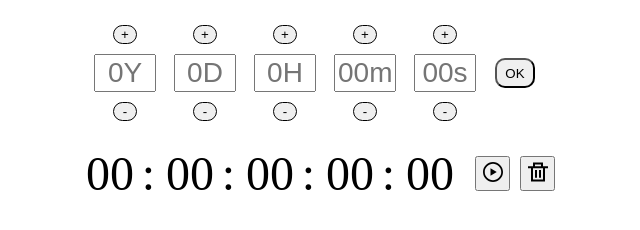
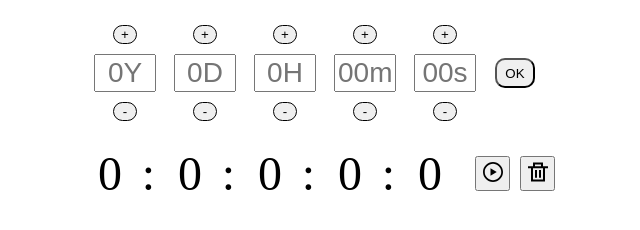
Before and after one commit to bagma-d/some-timer, a plain HTML site: page index.html in a window 1280 px wide. Both pictures are taken after a click on the button "OK". Shown: the whole page, without its empty margins (325-965 px from the left). Drawn offline with Linux system fonts and the light colour scheme.

Commit message:
now you can add as many timers as you want

```diff
--- a/index.html
+++ b/index.html
@@ -13,7 +13,7 @@
         <div class="timer__items">
             <div class="set__item timer_years">
                 <button class="set__up">+</button>
-                <input class="set__input" placeholder="0Y" oninput="value = this.value">
+                <input class="set__input" placeholder="0Y">
                 <button class="set__down">-</button>
             </div>
             <div class="set__item timer_days">
@@ -37,13 +37,9 @@
                 <button class="set__down">-</button>
             </div>
             <button class="set__ok">OK</button>
-            <!--<input class="set__item timer_days" placeholder="00">
-            <input class="set__item timer_hours" placeholder="00">
-            <input class="set__item timer_minutes" placeholder="00">
-            <input class="set__item timer_seconds" placeholder="00"> -->
         </div>
     </div>
-    <div class="timer">
+    <!-- <div class="timer">
         <div class="timer__items">
             <div class="timer__item timer__years">00</div>
             <div class="timer__item timer__days">00</div>
@@ -91,7 +87,7 @@
             </svg>
         </button>
     </div>
-    <p class="timer"></p>
+    <p class="timer"></p> -->
     <script src="js/timer.js"></script>
     <script src="js/add_timer.js"></script>
 </body>
--- a/js/add_timer.js
+++ b/js/add_timer.js
@@ -48,16 +48,23 @@ yearsInputElement.addEventListener("input", changeYears);
 
 function increaseDays() {
     ++daysInputValue;
+    if (daysInputValue > 365) {
+        increaseYears();
+        daysInputValue = 0;
+    }
     daysInputElement.value = daysInputValue;
 }
 
 function decreaseDays() {
     --daysInputValue;
+    if (daysInputValue < 0) {
+        daysInputValue = 0;
+    }
     daysInputElement.value = daysInputValue;
 }
 
 function changeDays() {
-    daysInputValue = daysInputElement.value;
+    daysInputValue = daysInputElement.value < 0 ? 0 : daysInputElement.value;
 }
 
 increaseDaysButton.addEventListener("click", increaseDays);
@@ -117,3 +124,74 @@ function changeSeconds() {
 increaseSecondsButton.addEventListener("click", increaseSeconds);
 decreaseSecondsButton.addEventListener("click", decreaseSeconds);
 secondsInputElement.addEventListener("input", changeSeconds);
+
+let addTimerButton = document.querySelector('.set__ok');
+let seconds2newTimer;
+
+function intervals2seconds() {
+    seconds2newTimer = +secondsInputValue +
+        +(minutesInputValue * 60) +
+        +(hoursInputValue * 3600) +
+        +(daysInputValue * 3600 * 24) +
+        +(yearsInputValue * 3600 * 24 * 365);
+}
+
+
+addTimerButton.onclick = () => {
+    intervals2seconds();
+    let parent = document.querySelector('body');
+    // let newTimerId = String(Math.round(Math.random() * 100000));
+    let newTimerId = Math.random();
+    let timerContainer = document.createElement('div');
+    timerContainer.className = "timer";
+    timerContainer.id = newTimerId;
+    let newTimerInnerHTML = `<div class="timer__items">
+            <div class="timer__item timer__years">00</div>
+            <div class="timer__item timer__days">00</div>
+            <div class="timer__item timer__hours">00</div>
+            <div class="timer__item timer__minutes">00</div>
+            <div class="timer__item timer__seconds">00</div>
+        </div>
+        <button class="run__button">
+            <svg width="20px" height="20px" viewBox="0 0 16 16" version="1.1" xmlns="http://www.w3.org/2000/svg"
+                xmlns:xlink="http://www.w3.org/1999/xlink">
+
+                <title>Fill 1</title>
+                <desc>Created with Sketch.</desc>
+                <g id="-" stroke="none" stroke-width="1" fill="none" fill-rule="evenodd">
+                    <g id="Icon/playBig" fill="#000000">
+                        <path
+                            d="M6,11 L11,8 L6,5 L6,11 Z M8,14.6 C4.4,14.6 1.4,11.6 1.4,8 C1.4,4.4 4.4,1.4 8,1.4 C11.6,1.4 14.6,4.4 14.6,8 C14.6,11.6 11.6,14.6 8,14.6 L8,14.6 Z M8,0 C3.6,0 0,3.6 0,8 C0,12.4 3.6,16 8,16 C12.4,16 16,12.4 16,8 C16,3.6 12.4,0 8,0 L8,0 Z"
+                            id="Fill-1">
+
+                        </path>
+                    </g>
+                </g>
+            </svg>
+        </button>
+        <button class="delete__button">
+            <svg width="20px" height="20px" viewBox="0 -0.5 21 21" version="1.1" xmlns="http://www.w3.org/2000/svg"
+                xmlns:xlink="http://www.w3.org/1999/xlink">
+
+                <title>delete [#1487]</title>
+                <desc>Created with Sketch.</desc>
+                <defs>
+
+                </defs>
+                <g id="Page-1" stroke="none" stroke-width="1" fill="none" fill-rule="evenodd">
+                    <g id="Dribbble-Light-Preview" transform="translate(-179.000000, -360.000000)" fill="#000000">
+                        <g id="icons" transform="translate(56.000000, 160.000000)">
+                            <path
+                                d="M130.35,216 L132.45,216 L132.45,208 L130.35,208 L130.35,216 Z M134.55,216 L136.65,216 L136.65,208 L134.55,208 L134.55,216 Z M128.25,218 L138.75,218 L138.75,206 L128.25,206 L128.25,218 Z M130.35,204 L136.65,204 L136.65,202 L130.35,202 L130.35,204 Z M138.75,204 L138.75,200 L128.25,200 L128.25,204 L123,204 L123,206 L126.15,206 L126.15,220 L140.85,220 L140.85,206 L144,206 L144,204 L138.75,204 Z"
+                                id="delete-[#1487]">
+
+                            </path>
+                        </g>
+                    </g>
+                </g>
+            </svg>
+        </button>`;
+    timerContainer.innerHTML = newTimerInnerHTML;
+    parent.appendChild(timerContainer);
+    someTimer(seconds2newTimer, newTimerId);
+}
--- a/js/timer.js
+++ b/js/timer.js
@@ -1,10 +1,3 @@
-let timerParagraph = document.querySelector('.timer');
-let timerSeconds = document.querySelector('.timer__seconds');
-let timerMinutes = document.querySelector('.timer__minutes');
-let timerHours = document.querySelector('.timer__hours');
-let timerDays = document.querySelector('.timer__days');
-let timerYears = document.querySelector('.timer__years');
-
 function seconds2Intervals(seconds) {
     let timeIntervals = [0, 0, 0, 0, 0];
     let minutes, hours, days, years;
@@ -12,6 +5,8 @@ function seconds2Intervals(seconds) {
         minutes = Math.floor(seconds / 60);
         timeIntervals[3] = minutes;
         seconds %= 60;
+        timeIntervals[4] = seconds;
+    } else {
         timeIntervals[4] = seconds;
     }
     if (minutes >= 60) {
@@ -33,39 +28,19 @@ function seconds2Intervals(seconds) {
         timeIntervals[1] = days;
     }
 
-    /* let timeString = (years, days, hours, minutes, seconds) => {
-         let result = '';
-         if (years > 0) {
-             result = `${result}${years}y:`;
-         }
-         if (days >= 0) {
-             result = `${result}${days}d:`;
-         }
-         if (hours >= 0) {
-             result = hours > 9 ? `${result}${hours}:` :
-                 `${result}0${hours}h:`;
-         }
-         if (minutes >= 0) {
-             result = minutes > 9 ? `${result}${minutes}:` :
-                 `${result}0${minutes}:`;
-         }
-         if (seconds >= 0) {
-             result = seconds > 9 ? `${result}${seconds}` :
-                 `${result}0${seconds}`;
-         }
-         return result;
-     } */
-
-    // return timeString(years, days, hours, minutes, seconds);
-    console.log(timeIntervals);
     return timeIntervals;
 }
 
-function someTimer(seconds) {
+function someTimer(seconds, timerId) {
+
+    let newContainer = document.getElementById(timerId);
 
     setTimeout(() => {
-
-        // timerParagraph.innerHTML = seconds2Intervals(seconds);
+        let timerSeconds = newContainer.querySelector('.timer__seconds');
+        let timerMinutes = newContainer.querySelector('.timer__minutes');
+        let timerHours = newContainer.querySelector('.timer__hours');
+        let timerDays = newContainer.querySelector('.timer__days');
+        let timerYears = newContainer.querySelector('.timer__years');
         timerYears.innerHTML = seconds2Intervals(seconds)[0];
         timerDays.innerHTML = seconds2Intervals(seconds)[1];
         timerHours.innerHTML = seconds2Intervals(seconds)[2];
@@ -73,10 +48,8 @@ function someTimer(seconds) {
         timerSeconds.innerHTML = seconds2Intervals(seconds)[4];
         if (seconds > 0) {
             seconds--;
-            someTimer(seconds);
+            someTimer(seconds, timerId);
         }
     }
         , 1000);
 }
-
-// someTimer(3600 * 25 * 10);
```
